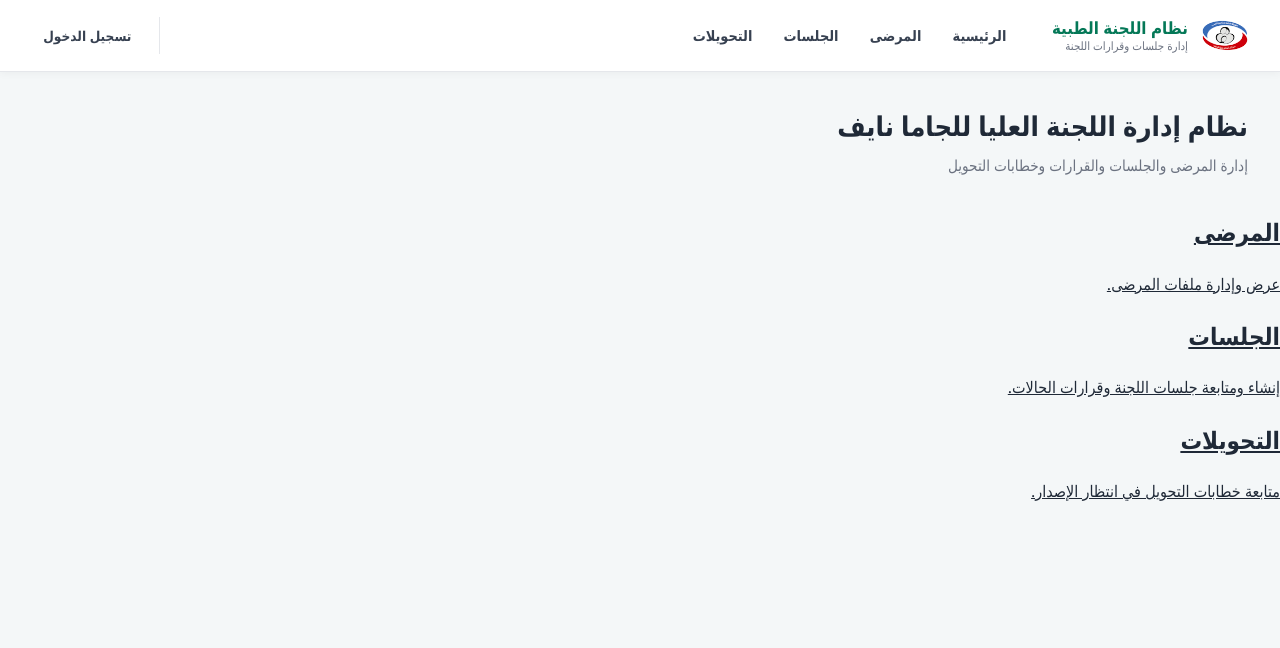
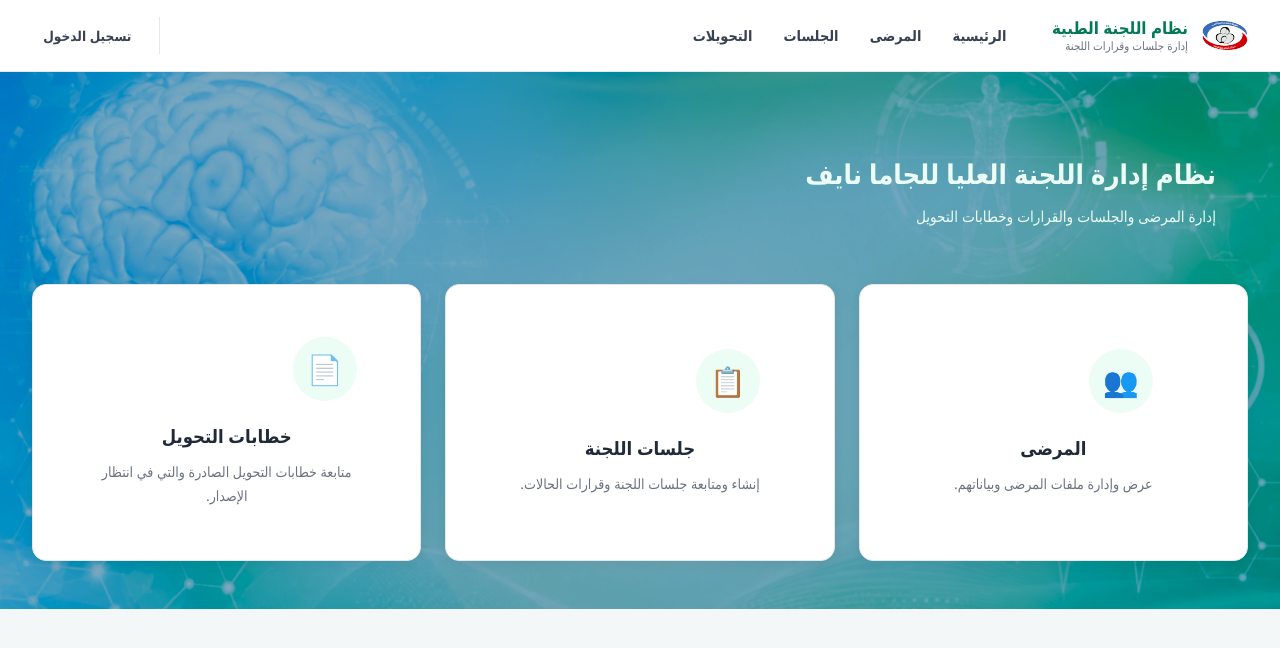
Before and after one commit to Maih-design/gama3.0, a Django app: page / in a window 1280 px wide. Shown: the top 648 px of the page. Run offline with Django 5.2, Linux system fonts and the light colour scheme.

Commit message:
home polish

```diff
--- /dev/null
+++ b/committee/static/css/home.css
@@ -0,0 +1,241 @@
+/* =========================================================
+   HOME PAGE
+   Page-specific styles only
+   ========================================================= */
+
+
+/* =========================
+   Home Layout
+   ========================= */
+
+.home-page {
+    max-width: 100%;
+    margin: 0 0;
+    padding: 3rem 2rem;
+    background-image: url("../images/background.png");
+    background-size: cover;
+    background-position: center;
+    background-repeat: no-repeat;
+}
+
+
+/* =========================
+   Home Header
+   ========================= */
+
+.home-page .page-header {
+    margin-bottom: 2.5rem;
+}
+
+.home-page .page-title {
+    margin-bottom: 0.5rem;
+    color:#ecfdf5
+}
+
+.home-page .page-subtitle {
+    margin: 0;
+    color:#ecfdf5
+
+}
+
+
+/* =========================
+   Home Cards Grid
+   ========================= */
+
+.home-grid {
+    display: grid;
+
+    grid-template-columns: repeat(3, minmax(0, 1fr));
+
+    gap: 1.5rem;
+
+    width: 100%;
+}
+
+
+/* =========================
+   Home Card
+   ========================= */
+
+.home-card {
+    display: flex;
+
+    flex-direction: column;
+
+    align-items: center;
+
+    justify-content: center;
+
+    min-height: 230px;
+
+    padding: 2rem 1.5rem;
+
+    box-sizing: border-box;
+
+    background: #ffffff;
+
+    border: 1px solid #e5e7eb;
+
+    border-radius: 14px;
+
+    text-align: center;
+
+    text-decoration: none;
+
+    color: #1f2937;
+
+    box-shadow:
+        0 4px 12px rgba(0, 0, 0, 0.05);
+
+    transition:
+        transform 0.2s ease,
+        box-shadow 0.2s ease,
+        border-color 0.2s ease,
+        background-color 0.2s ease;
+}
+
+
+/* =========================
+   Card Hover
+   ========================= */
+
+.home-card:hover {
+    transform: translateY(-5px);
+
+    border-color: #a7d9c8;
+
+    background: #ffffff;
+
+    box-shadow:
+        0 12px 28px rgba(0, 0, 0, 0.09);
+
+    text-decoration: none;
+}
+
+
+/* =========================
+   Card Active / Click
+   ========================= */
+
+.home-card:active {
+    transform: translateY(-1px);
+
+    box-shadow:
+        0 5px 12px rgba(0, 0, 0, 0.07);
+}
+
+
+/* =========================
+   Card Icon
+   ========================= */
+
+.home-card__icon {
+    width: 64px;
+
+    height: 64px;
+
+    margin-bottom: 1.25rem;
+
+    display: flex;
+
+    align-items: center;
+
+    justify-content: center;
+
+    border-radius: 50%;
+
+    background: #ecfdf5;
+
+    color: #047857;
+
+    font-size: 1.8rem;
+
+    transition:
+        transform 0.2s ease,
+        background-color 0.2s ease;
+}
+
+
+.home-card:hover .home-card__icon {
+    transform: scale(1.06);
+
+    background: #d1fae5;
+}
+
+
+/* =========================
+   Card Title
+   ========================= */
+
+.home-card h2 {
+    margin: 0 0 0.6rem;
+
+    font-size: 1.15rem;
+
+    font-weight: 700;
+
+    color: #1f2937;
+}
+
+
+/* =========================
+   Card Description
+   ========================= */
+
+.home-card p {
+    max-width: 260px;
+
+    margin: 0;
+
+    font-size: 0.88rem;
+
+    line-height: 1.7;
+
+    color: #6b7280;
+}
+
+
+/* =========================
+   Responsive
+   ========================= */
+
+@media (max-width: 850px) {
+
+    .home-grid {
+        grid-template-columns: 1fr 1fr;
+    }
+
+}
+
+
+@media (max-width: 600px) {
+
+    .home-page {
+        padding: 2rem 1rem;
+    }
+
+    .home-grid {
+        grid-template-columns: 1fr;
+    }
+
+    .home-card {
+        min-height: 200px;
+    }
+
+}
+
+/* Force home cards to appear horizontally */
+.home-grid {
+    display: grid !important;
+    grid-template-columns: repeat(3, 1fr) !important;
+    gap: 1.5rem !important;
+    width: 100% !important;
+    align-items: stretch;
+}
+
+.home-card {
+    display: flex !important;
+    width: 100% !important;
+    box-sizing: border-box;
+}
--- a/committee/templates/base.html
+++ b/committee/templates/base.html
@@ -22,7 +22,8 @@
         rel="stylesheet"
         href="{% static 'css/main.css' %}"
     >
-
+    {% block extra_css %}
+    {% endblock %}
 </head>
 
 
--- a/committee/templates/home.html
+++ b/committee/templates/home.html
@@ -1,7 +1,15 @@
 {% extends "base.html" %}
-
+{% load static %}
 {% block title %}
     الرئيسية - نظام اللجنة العليا للجاما نايف
+{% endblock %}
+{% block extra_css %}
+
+<link
+    rel="stylesheet"
+    href="{% static 'css/home.css' %}"
+>
+
 {% endblock %}
 
 
@@ -26,56 +34,76 @@
     </header>
 
 
-    <section class="home-grid">
+    <section class="dashboard home-dashboard">
 
+        <div class="home-grid">
 
             <a
                 href="{% url 'patient_list' %}"
-            class="home-card"
+                class="card home-card"
             >
+                <div class="card-body">
 
-            <h2>
+                    <div class="home-card__icon">
+                        👥
+                    </div>
+
+                    <h2 class="card-title">
                         المرضى
                     </h2>
 
-            <p>
-                عرض وإدارة ملفات المرضى.
+                    <p class="card-subtitle">
+                        عرض وإدارة ملفات المرضى وبياناتهم.
                     </p>
 
+                </div>
             </a>
 
 
             <a
                 href="{% url 'session_list' %}"
-            class="home-card"
+                class="card home-card"
             >
+                <div class="card-body">
 
-            <h2>
-                الجلسات
+                    <div class="home-card__icon">
+                        📋
+                    </div>
+
+                    <h2 class="card-title">
+                        جلسات اللجنة
                     </h2>
 
-            <p>
+                    <p class="card-subtitle">
                         إنشاء ومتابعة جلسات اللجنة وقرارات الحالات.
                     </p>
 
+                </div>
             </a>
 
 
             <a
                 href="{% url 'pending_referrals' %}"
-            class="home-card"
+                class="card home-card"
             >
+                <div class="card-body">
 
-            <h2>
-                التحويلات
+                    <div class="home-card__icon">
+                        📄
+                    </div>
+
+                    <h2 class="card-title">
+                        خطابات التحويل
                     </h2>
 
-            <p>
-                متابعة خطابات التحويل في انتظار الإصدار.
+                    <p class="card-subtitle">
+                        متابعة خطابات التحويل الصادرة والتي في انتظار الإصدار.
                     </p>
 
+                </div>
             </a>
 
+        </div>
 
     </section>
 
```
Also changed, not shown: committee/static/css/print.css (added, +354 -0 lines), committee/static/css/main.css (line endings or trailing spaces), committee/static/images/background.png (added). Lines whose indentation alone changed are shown as unchanged.
